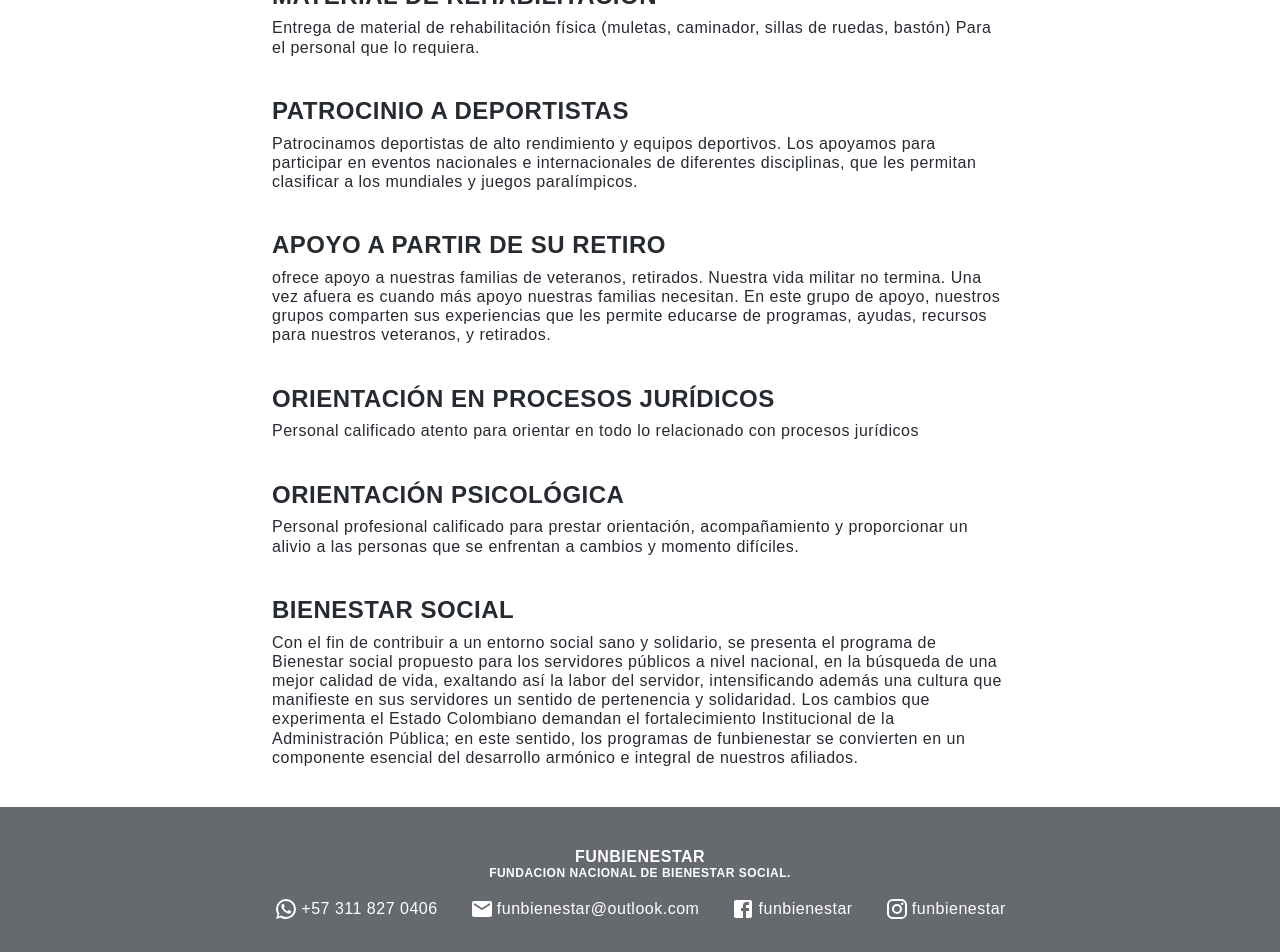
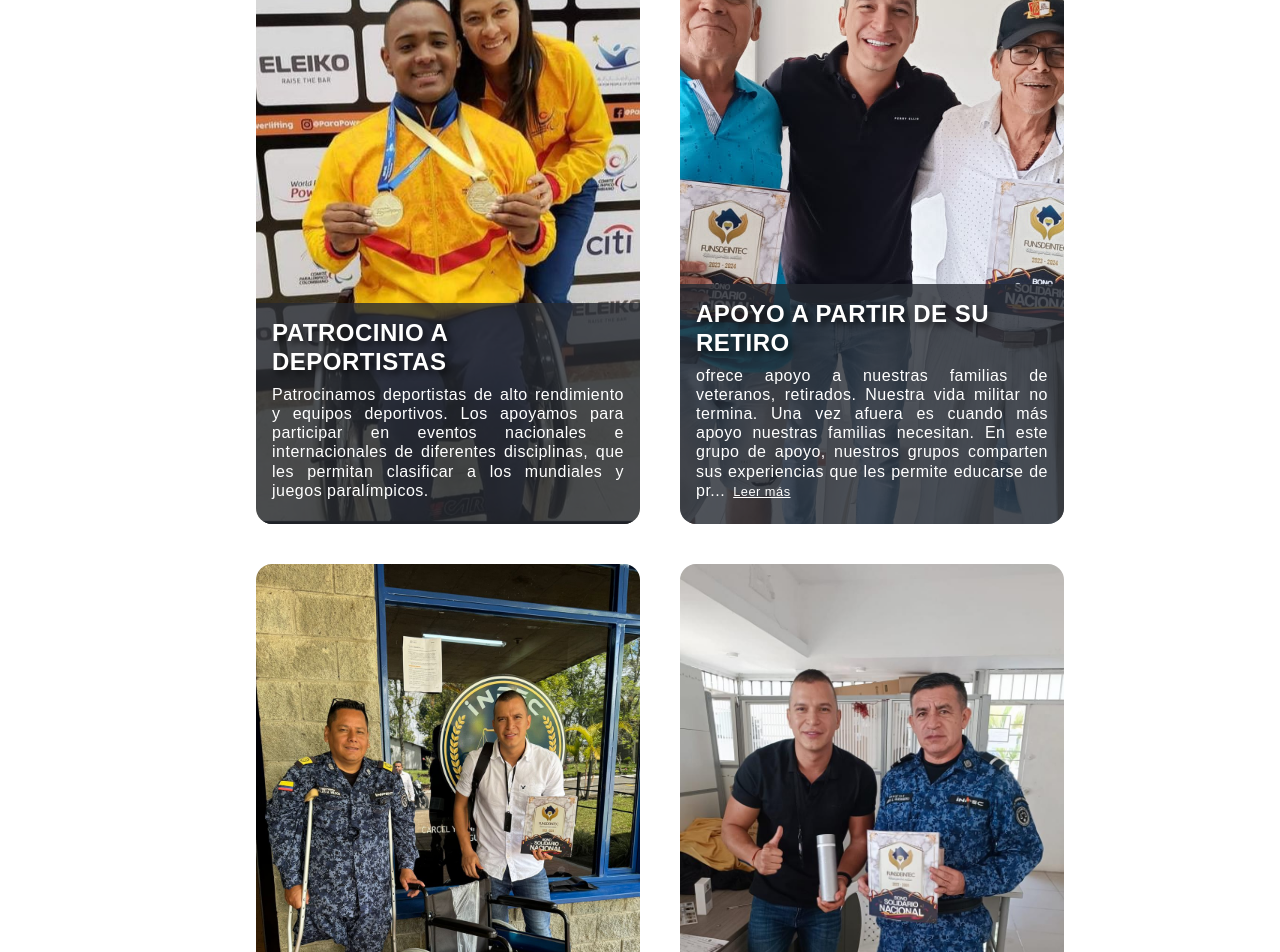
Before and after one commit to bholguin/funbienestar, a React (Create React App) app: page /nuestros-programas in a window 1280 px wide. Shown: the part 300-1252 px from the top of the page. Built offline with nearby package versions, Linux system fonts and the light colour scheme.

Commit message:
nuestros programas

```diff
--- /dev/null
+++ b/src/components/Programa/Programa.tsx
@@ -0,0 +1,102 @@
+import { Box, Typography } from "@mui/material"
+import { FC, memo, useEffect, useState } from "react"
+
+type Props = {
+    title: string
+    description: string
+    src: string
+}
+
+const MAX_STRING = 300
+
+export const Programa: FC<Props> = memo((props) => {
+    const [showDesc, setShowDesc] = useState(false)
+    const handleShowDesc = () => setShowDesc(!showDesc);
+    const [options, setOptions] = useState<{
+        desc: string
+        max: boolean
+    }>({
+        desc: '',
+        max: false
+    })
+
+    useEffect(() => {
+        setOptions({
+            desc: props.description.length >= MAX_STRING ? `${props.description.substring(0, MAX_STRING)}...` : props.description ,
+            max: props.description.length > MAX_STRING
+        })
+    }, [props.description])
+
+    return (
+        <Box
+            sx={{
+                position: 'relative',
+                minHeight: { xs: '200px', md: '400px' },
+                overflow: 'hidden',
+                width: '100%',
+                display: 'flex',
+                alignItems: 'flex-end',
+                borderRadius: '1rem'
+            }}
+        >
+
+            <Box
+                sx={{
+                    width: '100%',
+                    height: '600px',
+                    backgroundImage: `url(${props.src})`,
+                    backgroundRepeat: 'no-repeat',
+                    backgroundPosition: "50% 35%",
+                    backgroundSize: 'cover',
+                }}
+            />
+
+            <Box
+                sx={{
+                    position: 'absolute',
+                    minHeight: '180px',
+                    overflow: 'hidden',
+                    width: '100%',
+                    display: 'flex',
+                    padding: '1rem',
+                    flexDirection: 'column',
+                    justifyContent: 'center',
+                    "::before": {
+                        content: '" "',
+                        position: 'absolute',
+                        backgroundColor: 'rgba(38, 42, 49, 1)',
+                        backgroundSize: 'contain',
+                        top: '0px',
+                        right: '0px',
+                        bottom: '0px',
+                        left: '0%',
+                        opacity: '0.8'
+                    }
+                }}
+            >
+                <Typography sx={{
+                    textAlign: 'start',
+                    position: 'relative',
+                    fontSize: { xs: "1.2rem", md: '1.5rem' },
+                    fontWeight: 'bold',
+                    color: 'white',
+                    textShadow: '4px 4px 6px rgba(0,0,0,0.70)',
+                }}>
+                    {props.title}
+                </Typography>
+                <Typography sx={{
+                    textAlign: 'justify',
+                    position: 'relative',
+                    color: 'white',
+                }}>
+                    {showDesc ? props.description : options.desc}
+                    {options.max
+                        ? <span onClick={handleShowDesc} style={{fontSize: '.8rem', cursor: 'pointer', marginLeft: '.5rem', textDecoration: 'underline'}}>{showDesc ? 'Leer menos' : 'Leer más'}</span>
+                        : null
+                    }
+                </Typography>
+            </Box>
+        </Box>
+
+    )
+})
--- /dev/null
+++ b/src/components/Programa/index.ts
@@ -0,0 +1 @@
+export * from './Programa'
--- a/src/pages/nuestros-programas/NuestrosProgramas.tsx
+++ b/src/pages/nuestros-programas/NuestrosProgramas.tsx
@@ -1,87 +1,65 @@
-import { Box, List, ListItem, styled, Typography } from "@mui/material"
+import { Box} from "@mui/material"
 import { useEffect } from "react"
+import { Programa } from "../../components/Programa"
 
-const ListItemStyled = styled(ListItem)({
-     display: 'flex', flexDirection: 'column', justifyContent: 'start', alignItems: 'flex-start'
-})
 
 export const NuestrosProgramas = () => {
     useEffect(() => {
         window.scrollTo(0, 0)
-      }, [])
+    }, [])
 
     return (
         <Box sx={{
             width: { xs: '90%', lg: '60%' },
-            display: 'flex',
+            display: 'grid',
+            gridTemplateColumns: { xs: '1fr', sm:'50% 50%'},
             flexDirection: 'column',
-            gap: '1rem',
-            paddingTop: '3rem',
-            paddingBottom: '1rem'
+            gap:{ xs:'1rem',   md:'2.5rem'},
+            paddingTop: '5rem',
+            paddingBottom: '1rem',
+
         }}>
 
-            <Typography variant="h1" padding={0}>Nuestros Programas</Typography>
-            <List style={{ display: 'flex', flexDirection: 'column', justifyContent: 'start', alignItems: 'flex-start', gap: '1rem' }}>
-                <ListItemStyled>
-                    <Typography variant="h3">
-                        MATERIAL DE REHABILITACIÓN
-                    </Typography>
-                    <Typography variant="body1">
-                        Entrega de material de rehabilitación física (muletas, caminador, sillas de ruedas, bastón) Para el personal que lo requiera.
-                    </Typography>
-                </ListItemStyled>
-                <ListItemStyled>
-                    <Typography variant="h3">
-                        PATROCINIO A DEPORTISTAS
-                    </Typography>
-                    <Typography variant="body1">
-                        Patrocinamos deportistas de alto rendimiento y equipos deportivos. Los apoyamos para participar en eventos nacionales e internacionales de diferentes disciplinas, que les permitan clasificar a los mundiales y juegos paralímpicos.
-                    </Typography>
-                </ListItemStyled>
-                <ListItemStyled>
-                    <Typography variant="h3">
-                        APOYO A PARTIR DE SU RETIRO
-                    </Typography>
-                    <Typography variant="body1">
-                        ofrece apoyo a nuestras familias de veteranos, retirados. Nuestra vida militar no termina. Una vez
+            <Programa
+                src="/assets/juegos-olimpicos.jpeg"
+                title=" PATROCINIO A DEPORTISTAS"
+                description="Patrocinamos deportistas de alto rendimiento y equipos deportivos. Los apoyamos para participar en eventos nacionales e internacionales de diferentes disciplinas, que les permitan clasificar a los mundiales y juegos paralímpicos."
+            />
+            <Programa
+                src="/assets/img-web-5.jpg"
+                title="APOYO A PARTIR DE SU RETIRO"
+                description="ofrece apoyo a nuestras familias de veteranos, retirados. Nuestra vida militar no termina. Una vez
                         afuera es cuando más apoyo nuestras familias necesitan. En este grupo de apoyo, nuestros grupos
                         comparten sus experiencias que les permite educarse de programas, ayudas, recursos para
-                        nuestros veteranos, y retirados.
-                    </Typography>
-                </ListItemStyled>
-                <ListItemStyled>
-                    <Typography variant="h3">
-                        ORIENTACIÓN EN PROCESOS JURÍDICOS
-                    </Typography>
-                    <Typography variant="body1">
-                        Personal calificado atento para orientar en todo lo relacionado con procesos jurídicos
-                    </Typography>
-                </ListItemStyled>
-                <ListItemStyled>
-                    <Typography variant="h3">
-                        ORIENTACIÓN PSICOLÓGICA
-                    </Typography>
-                    <Typography variant="body1">
-                        Personal profesional calificado para prestar orientación, acompañamiento y proporcionar un alivio
-                        a las personas que se enfrentan a cambios y momento difíciles.
-                    </Typography>
-                </ListItemStyled>
-                <ListItemStyled>
-                    <Typography variant="h3">
-                        BIENESTAR SOCIAL
-                    </Typography>
-                    <Typography variant="body1">
-                        Con el fin de contribuir a un entorno social sano y solidario, se presenta el programa de Bienestar
+                        nuestros veteranos, y retirados."
+            />
+            <Programa
+                src="/assets/img-web-1.jpg"
+                title=" MATERIAL DE REHABILITACIÓN"
+                description="Entrega de material de rehabilitación física (muletas, caminador, sillas de ruedas, bastón) Para el personal que lo requiera."
+            />
+            <Programa
+                src="/assets/imagen-1.jpeg"
+                title="ORIENTACIÓN EN PROCESOS JURÍDICOS"
+                description="Personal calificado atento para orientar en todo lo relacionado con procesos jurídicos."
+            />
+            <Programa
+                src="/assets/img-web-8.jpg"
+                title="ORIENTACIÓN PSICOLÓGICA"
+                description="Personal profesional calificado para prestar orientación, acompañamiento y proporcionar un alivio
+                        a las personas que se enfrentan a cambios y momento difíciles."
+            />
+            <Programa
+                src="/assets/nosotros-img.jpeg"
+                title="BIENESTAR SOCIAL"
+                description="Con el fin de contribuir a un entorno social sano y solidario, se presenta el programa de Bienestar
                         social propuesto para los servidores públicos a nivel nacional, en la búsqueda de una mejor calidad
                         de vida, exaltando así la labor del servidor, intensificando además una cultura que manifieste en
                         sus servidores un sentido de pertenencia y solidaridad. Los cambios que experimenta el Estado
                         Colombiano demandan el fortalecimiento Institucional de la Administración Pública; en este
                         sentido, los programas de funbienestar se convierten en un componente esencial del desarrollo
-                        armónico e integral de nuestros afiliados.
-                    </Typography>
-                </ListItemStyled>
-            </List>
-
+                        armónico e integral de nuestros afiliados."
+            />
         </Box>
     )
 }
```
Also changed, not shown: public/assets/juegos-olimpicos.jpeg (added).
